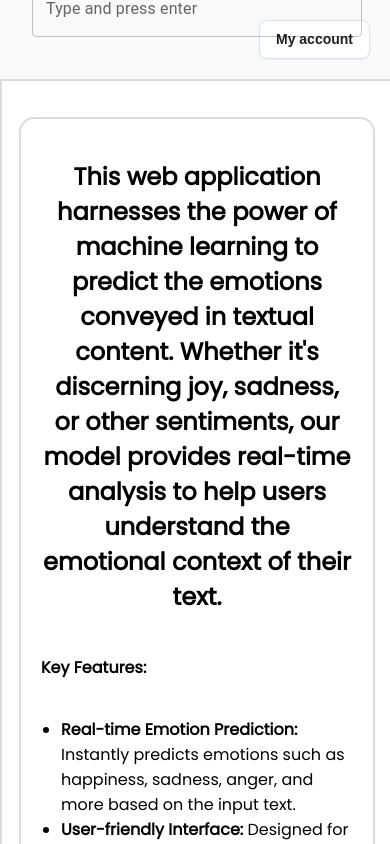
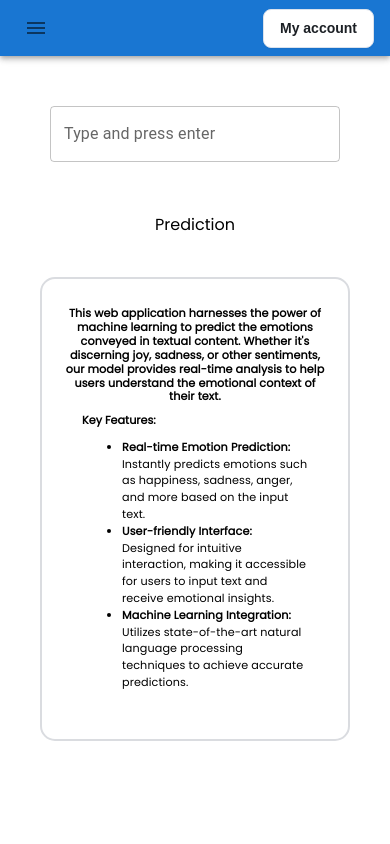
Before and after one commit to nabeel0170/emo-insights-predictor-Front-End, a React (Create React App) app: page /home in a window 390 px wide. Shown: the top 844 px of the page. Built offline with nearby package versions, Linux system fonts and the light colour scheme.

Commit message:
feat: sidenav and responsive layout implemented

```diff
--- a/package.json
+++ b/package.json
@@ -3,8 +3,10 @@
   "version": "0.1.0",
   "private": true,
   "dependencies": {
+    "@babel/plugin-proposal-private-property-in-object": "^7.18.6",
     "@emotion/react": "^11.11.4",
     "@emotion/styled": "^11.11.0",
+    "@mui/icons-material": "^5.16.0",
     "@mui/material": "^5.15.14",
     "@testing-library/jest-dom": "^5.17.0",
     "@testing-library/react": "^13.4.0",
--- a/src/components/aboutApp.js
+++ b/src/components/aboutApp.js
@@ -1,3 +1,5 @@
+
+import { Typography } from "@mui/material";
 import Box from "@mui/material/Box";
 
 const AboutApp = () => {
@@ -5,64 +7,87 @@ const AboutApp = () => {
     <Box
       style={{
         display: "flex",
-        flexDirection: "row",
         justifyContent: "center",
+        flexGrow:'1',
+
       }}
     >
       <Box
-        style={{
+        sx={{
           border: " 2px solid #dadce0",
           borderRadius: "15px",
           display: "flex",
           flexDirection: "column",
           justifyContent: "center",
           alignItems: "center",
-          alignItems: "center",
-          width: "80%",
-          minHeight: "400px",
+          maxHeight:'420px',
+          maxWidth: "80%",
+          marginBottom:'20px',
           padding: "20px",
+          marginTop:'40px',
+          marginRight:'40px',
+          marginLeft:'40px',
+          '@media (min-width: 501px)': {
+            '& .MuiTypography-root': {
+              fontSize: '1.5rem',fontFamily:'Poppins' // Adjust font size for smaller screens
+            },
+          },
+          '@media (max-width: 500px)': {
+            '& .MuiTypography-root': {
+              fontSize: '0.7rem',fontFamily:'Poppins' // Adjust font size for smaller screens
+            },
+          },
+
         }}
       >
         <Box
-          style={{
+          sx={{
             display: "flex",
             flexDirection: "row",
+            flexGrow:'1',
             textAlign: "center",
+
           }}
         >
-          <h2>
-            This web application harnesses the power of machine learning to
+          <Box sx={{display:'flex',flexDirection:'column',justifyContent:'center',maxWidth:'1000px'}}>
+          <Typography variant="h4">
+           <strong> This web application harnesses the power of machine learning to
             predict the emotions conveyed in textual content. Whether it's
             discerning joy, sadness, or other sentiments, our model provides
             real-time analysis to help users understand the emotional context of
-            their text.
-          </h2>
+            their text.</strong>
+          </Typography>
+          </Box>
         </Box>
 
+        <Box sx={{display:'flex',flexGrow:'1'}}>
         <Box
-          style={{
+          sx={{
             display: "flex",
             flexDirection: "column",
             textAlign: "center",
+           marginLeft:'20px',
+           marginRight:'20px'
           }}
         >
           <Box
-            style={{
+            sx={{
               display: "flex",
               flexDirection: "row",
               textAlign: "center",
             }}
           >
-            <h4>Key Features:</h4>
+            <Typography variant="h5"><strong>Key Features:</strong></Typography>
           </Box>
           <Box
-            style={{
+            sx={{
               display: "flex",
               flexDirection: "row",
-              textAlign: "center",
+              textAlign: "left",
             }}
           >
-            <ul style={{ textAlign: "left", paddingLeft: "20px" }}>
+            <Typography variant="body1">
+            <ul>
               <li>
                 <strong>Real-time Emotion Prediction:</strong> Instantly
                 predicts emotions such as happiness, sadness, anger, and more
@@ -79,7 +104,9 @@ const AboutApp = () => {
                 achieve accurate predictions.
               </li>
             </ul>
+            </Typography>
           </Box>
+        </Box>
         </Box>
       </Box>
     </Box>
--- a/src/components/navBar.js
+++ b/src/components/navBar.js
@@ -1,22 +1,23 @@
 import Box from "@mui/material/Box";
 import LogoutButton from "./logoutButton";
+import { AppBar, IconButton, Toolbar } from "@mui/material";
+import MenuIcon from "@mui/icons-material/Menu";
+import { useState } from "react";
 
-const NavBar = () => {
+const NavBar = ({handleClick}) => {
   return (
-    <Box
-      style={{
-        display: "flex",
-        flexDirection: "row",
-        padding: "20px",
-        justifyContent: "end",
-        backgroundColor: " #f8f9fa",
-        borderBottom: " 2px solid #dadce0",
-      }}
-    >
-      <Box style={{ display: "flex", flexDirection: "column" }}>
+    <AppBar position="abosulte" sx={{ minWidth: "300px" }}>
+      <Toolbar style={{ justifyContent: "space-between" }}>
+        <IconButton
+          aria-label="menu"
+          sx={{ display: { xs: "flex", sm: "none" } }} onClick={handleClick}
+        >
+          <MenuIcon />
+        </IconButton>
+        <Box sx={{ flex: 1 }} />
         <LogoutButton />
-      </Box>
-    </Box>
+      </Toolbar>
+    </AppBar>
   );
 };
 export default NavBar;
--- a/src/components/predictionSearchBar.js
+++ b/src/components/predictionSearchBar.js
@@ -3,21 +3,23 @@ import TextField from "@mui/material/TextField";
 
 const PredictionSearchBar = () => {
   return (
+    <>
       <Box
         style={{
           display: "flex",
-        flexDirection: "row",
-
           justifyContent: "center",
           alignItems: "center",
-        marginBottom: "50px",
+          margin: "50px",
         }}
       >
         <TextField
           label="Type and press enter"
-        style={{ maxWidth: "550px", width: "450px", margin: "30px" }}
+          sx={{ maxWidth: "600px" }}
+          fullWidth
         />
       </Box>
+      <Box sx={{ display: "flex", justifyContent: "center" }}>Prediction</Box>
+    </>
   );
 };
 
--- a/src/components/resultsHistory.js
+++ b/src/components/resultsHistory.js
@@ -1,17 +1,43 @@
+import {
+  Avatar,
+  Button,
+  Drawer,
+  IconButton,
+  List,
+  ListItem,
+  ListItemAvatar,
+  ListItemButton,
+  ListItemText,
+} from "@mui/material";
 import Box from "@mui/material/Box";
+import { useState } from "react";
+import DeleteIcon from '@mui/icons-material/Delete';
 
 const ResultsHistory = () => {
   return (
-    <Box
-      style={{
-        display: "flex",
-        flexDirection: "column",
-        maxWidth: "400px",
-        width: "300px",
-        height: "100%",
-        borderRight: " 2px solid #dadce0",
-      }}
-    ></Box>
+    <>
+      <Box
+        sx={{flexGrow: 1,
+          flexDirection: "column",
+          maxWidth: "300px",
+          width: "100%",
+          maxHeight:'100%',
+          borderRight: " 2px solid #dadce0",
+          display: { xs: "none", sm: "flex" },
+          overflowY:'auto',
+
+        }}
+      >
+        <List >
+          <Box sx={{display:'flex'}}>
+          <ListItemButton >
+            <ListItemText primary="heading" secondary="date"></ListItemText>
+          </ListItemButton>
+          <IconButton ><DeleteIcon/></IconButton>
+          </Box>
+        </List>
+      </Box>
+    </>
   );
 };
 export default ResultsHistory;
--- /dev/null
+++ b/src/components/sideDrawer.js
@@ -0,0 +1,43 @@
+import {
+  Box,
+  Button,
+  Drawer,
+  List,
+  ListItemButton,
+  ListItemText,
+  IconButton,
+} from "@mui/material";
+import CloseIcon from "@mui/icons-material/Close";
+import DeleteIcon from "@mui/icons-material/Delete";
+
+const SideDrawer = ({ open, toggleDrawer, handleClick }) => {
+  return (
+    <Drawer
+      open={open}
+      onClose={toggleDrawer}
+      sx={{
+        "& .MuiDrawer-paper": {
+          maxWidth: "300px",
+          minWidth: "150px",
+          width: "200px",
+          overflowY: "scroll",
+        },
+      }}
+    >
+      <Box sx={{ display: "flex", justifyContent: "flex-end" }}>
+        <IconButton onClick={handleClick}>
+          <CloseIcon />
+        </IconButton>
+      </Box>
+      <List sx={{ display: "flex", bgcolor: "background.paper" }}>
+        <ListItemButton>
+          <ListItemText primary="heading" secondary="date"></ListItemText>
+        </ListItemButton>
+        <IconButton>
+          <DeleteIcon />
+        </IconButton>
+      </List>
+    </Drawer>
+  );
+};
+export default SideDrawer;
--- a/src/pages/emo-home.js
+++ b/src/pages/emo-home.js
@@ -3,28 +3,32 @@ import PredictionSearchBar from "../components/predictionSearchBar";
 import ResultsHistory from "../components/resultsHistory";
 import NavBar from "../components/navBar";
 import AboutApp from "../components/aboutApp";
+import SideDrawer from '../components/sideDrawer'
+import { Stack } from "@mui/material";
+import { useState } from "react";
 
 const Home = () => {
+  const [open, setOpen] = useState(false);
+
+  const toggleDrawer = () => {
+    if (open === false) {
+      setOpen(true);
+    } else if (open === true) {
+      setOpen(false);
+    }
+  };
+
   return (
-    <Box style={{ display: "flex", flexDirection: "column", height: "100vh" }}>
-      <NavBar />
-      <Box style={{ display: "flex", height: "100%" }}>
+    <Box style={{ display: "flex", flexDirection: "column", height: "100vh",overflow:'hidden' }}>
+      <SideDrawer open={open} toggleDrawer={toggleDrawer} handleClick={toggleDrawer}/>
+      <NavBar handleClick={toggleDrawer}/>
+      <Stack direction="row" style={{ flexGrow: "1" ,maxHeight:'100%'}}>
         <ResultsHistory />
-        <Box
-          style={{
-            display: "flex",
-            flexDirection: "row",
-            justifyContent: "center",
-            alignItems: "center",
-            width: "100%",
-          }}
-        >
-          <Box style={{ width: "100%" }}>
-            <PredictionSearchBar />
-            <AboutApp />
-          </Box>
-        </Box>
-      </Box>
+        <Stack direction="column" sx={{ flexGrow: "1" }}>
+          <PredictionSearchBar />
+          <AboutApp />
+        </Stack>
+      </Stack>
     </Box>
   );
 };
```
Also changed, not shown: 1 other file (tests, documents, lock files or other folders). Lines whose indentation alone changed are shown as unchanged.
